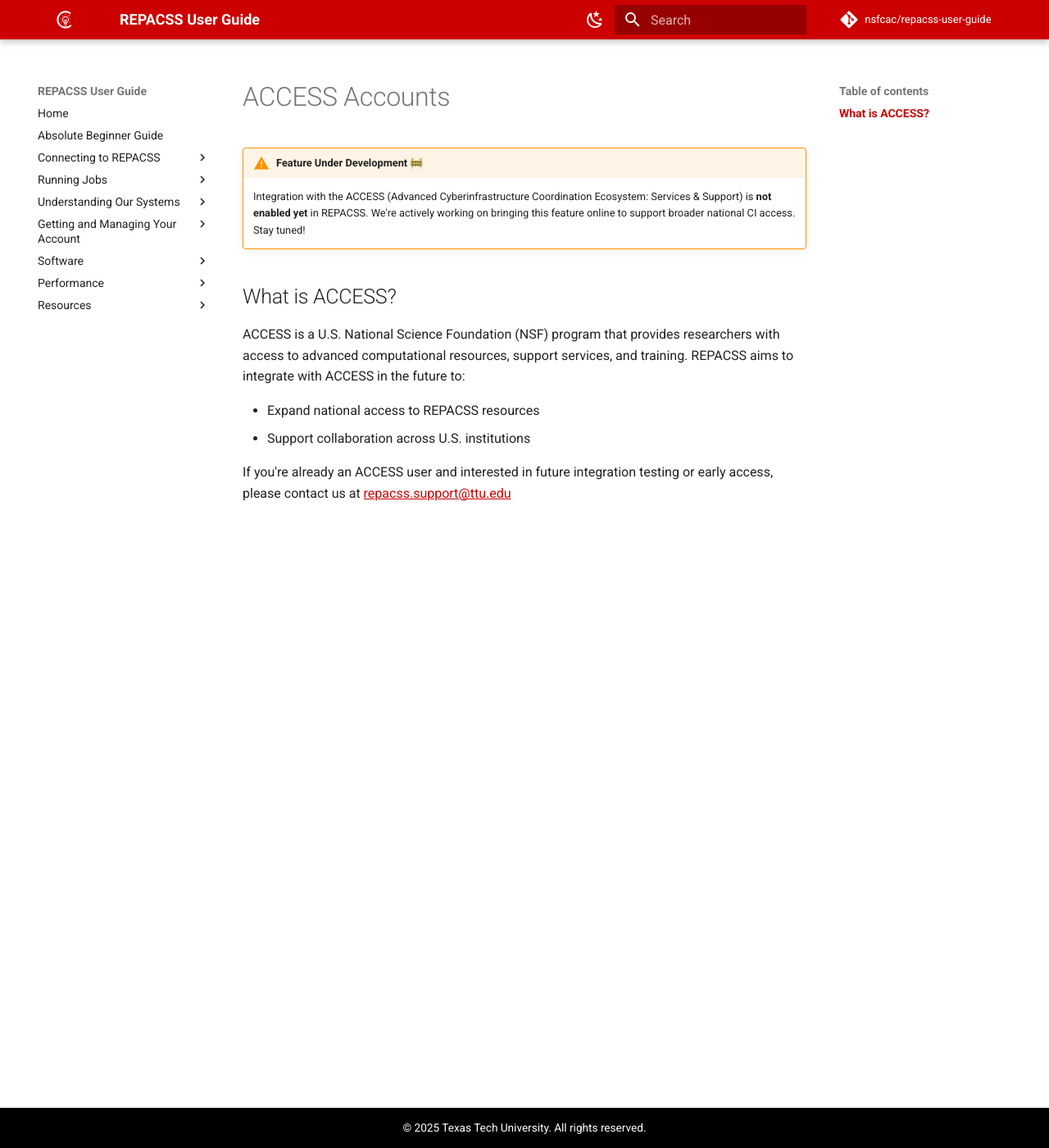
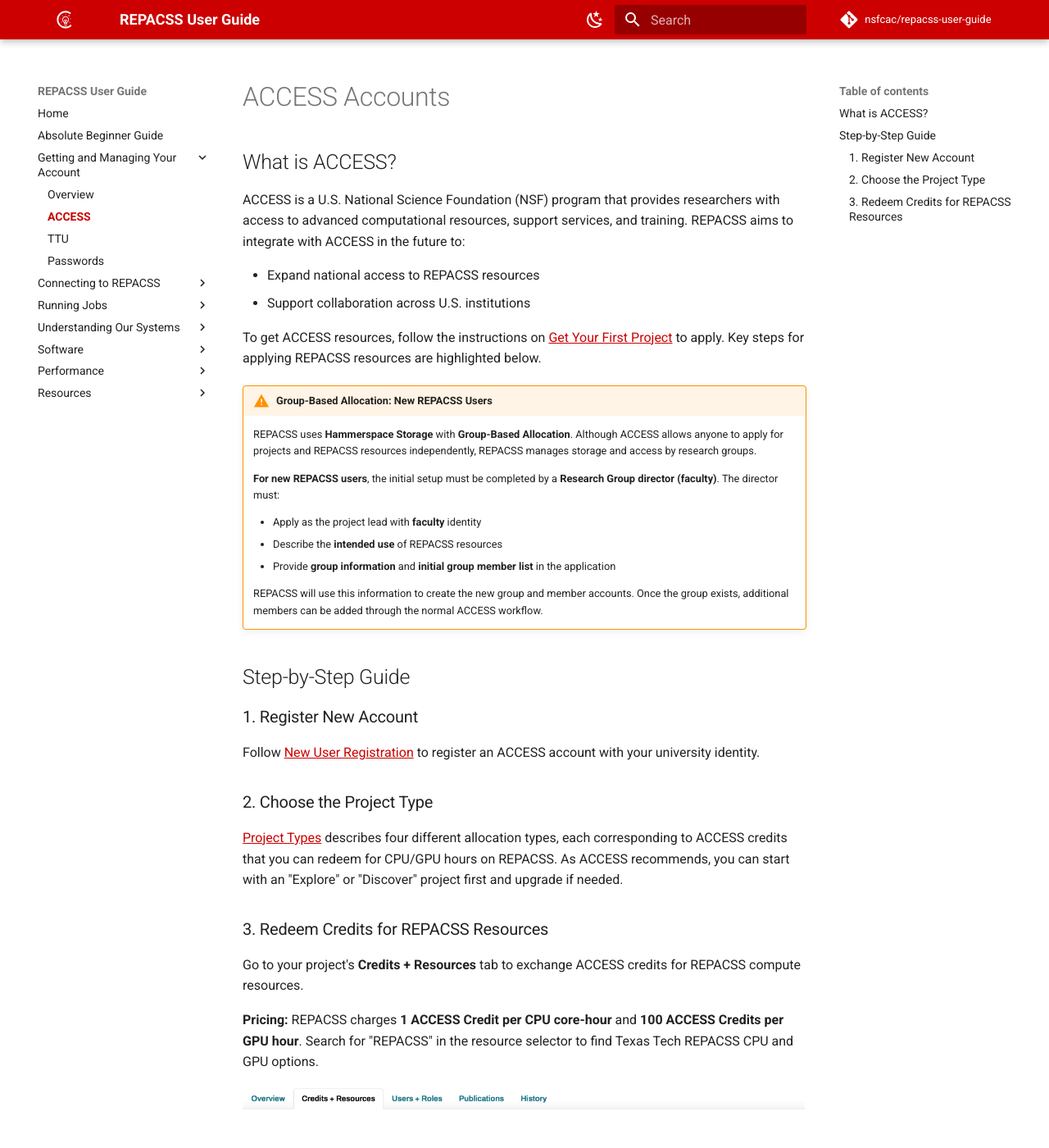
Before and after one commit to nsfcac/repacss-user-guide, an MkDocs documentation site: the page built from docs/account/access.md, in a window 1280 px wide and 1400 px high. Shown: the whole window at 82% size. Built offline with MkDocs 1.6.1 and Material for MkDocs 9.7.7, drawn with Linux system fonts in a browser that asks for light colours; comment, search, counter and statistics services are not loaded; some of the changed text lies outside the part shown.

Commit message:
Update ACCESS integration

```diff
--- a/docs/account/access.md
+++ b/docs/account/access.md
@@ -1,7 +1,4 @@
 # ACCESS Accounts
-
-!!! warning "Feature Under Development 🚧"
-    Integration with the ACCESS (Advanced Cyberinfrastructure Coordination Ecosystem: Services & Support) is **not enabled yet** in REPACSS. We're actively working on bringing this feature online to support broader national CI access. Stay tuned!
 
 ## What is ACCESS?
 
@@ -10,5 +7,48 @@
 - Expand national access to REPACSS resources
 - Support collaboration across U.S. institutions
 
-If you're already an ACCESS user and interested in future integration testing or early access, please contact us at
-[repacss.support@ttu.edu](mailto:repacss.support@ttu.edu)
+To get ACCESS resources, follow the instructions on [Get Your First Project](https://allocations.access-ci.org/get-your-first-project) to apply. Key steps for applying REPACSS resources are highlighted below.
+
+!!! warning "Group-Based Allocation: New REPACSS Users"
+    REPACSS uses **Hammerspace Storage** with **Group-Based Allocation**. Although ACCESS allows anyone to apply for projects and REPACSS resources independently, REPACSS manages storage and access by research groups.
+
+    **For new REPACSS users**, the initial setup must be completed by a **Research Group director (faculty)**. The director must:
+
+    - Apply as the project lead with **faculty** identity
+    - Describe the **intended use** of REPACSS resources
+    - Provide **group information** and **initial group member list** in the application
+
+    REPACSS will use this information to create the new group and member accounts. Once the group exists, additional members can be added through the normal ACCESS workflow.
+
+## Step-by-Step Guide
+
+### 1. Register New Account
+
+Follow [New User Registration](https://operations.access-ci.org/identity/new-user) to register an ACCESS account with your university identity.
+
+### 2. Choose the Project Type
+
+[Project Types](https://allocations.access-ci.org/project-types) describes four different allocation types, each corresponding to ACCESS credits that you can redeem for CPU/GPU hours on REPACSS. As ACCESS recommends, you can start with an "Explore" or "Discover" project first and upgrade if needed.
+
+### 3. Redeem Credits for REPACSS Resources
+
+Go to your project's **Credits + Resources** tab to exchange ACCESS credits for REPACSS compute resources.
+
+**Pricing:** REPACSS charges **1 ACCESS Credit per CPU core-hour** and **100 ACCESS Credits per GPU hour**. Search for "REPACSS" in the resource selector to find Texas Tech REPACSS CPU and GPU options.
+
+![Credits + Resources - Search and select REPACSS](../assets/images/credit_exchange.png)
+
+**Request resources:** Enter the desired quantity (e.g., 10 GPU Hours), provide a brief justification for your research, then click **SUBMIT FOR APPROVAL**. *If you are a new REPACSS group director*, include your group name and initial member list in the justification so REPACSS can provision the group.
+
+![Exchange form - Specify quantity and justification](../assets/images/credit_exchange2.png)
+
+**Resource Questions:** REPACSS is a research-oriented data center. Before submitting, you must answer several questions to align with our research goals (energy efficiency, checkpointing, power-aware data-center management). Complete all required fields in the "Complete Your Exchange" dialog.
+
+![Resource Questions - REPACSS research alignment](../assets/images/resource_question.png)
+
+Once your request is approved, the allocated resources will appear on your account.
+
+!!! info "How Allocations Are Applied"
+    REPACSS currently manages allocations on a **group basis**, not at the individual user level. Your personal ACCESS allocation request is treated equivalently to a group allocation request: approved CPU/GPU hours are added to your **group's quota**, not assigned to your individual account. All group members share the group's allocation.
+
+    We are considering extending our QoS policies in the future to support individual user allocations and per-user Slurm runtime quotas, but this is not expected to be implemented in the near term.
--- a/mkdocs.yml
+++ b/mkdocs.yml
@@ -61,6 +61,13 @@
 
   - Absolute Beginner Guide: absolute-beginner-guide.md
 
+  - Getting and Managing Your Account:
+      - Overview: account/index.md
+      - ACCESS: account/access.md
+      - TTU: account/ttu.md
+      - Passwords: account/passwords.md
+      # - Policy: account/policy.md
+
   - Connecting to REPACSS:
       - Overview: connecting/index.md
       - VPN: connecting/vpn.md
@@ -86,13 +93,6 @@
         - File Permissions: understanding/repacss-system/file-system/unix-permissions.md
         - Sharing File Access: understanding/repacss-system/file-system/ACL.md
 
-  - Getting and Managing Your Account:
-      - Overview: account/index.md
-      - TTU: account/ttu.md
-      # - ACCESS: account/access.md
-      - Passwords: account/passwords.md
-      # - Policy: account/policy.md
-
   - Software:
       - Overview: software/index.md
       - Package Management:
```
Also changed, not shown: docs/absolute-beginner-guide.md (+14 -0 lines), docs/assets/images/credit_exchange.png (added), docs/assets/images/credit_exchange2.png (added), docs/assets/images/resource_question.png (added).
